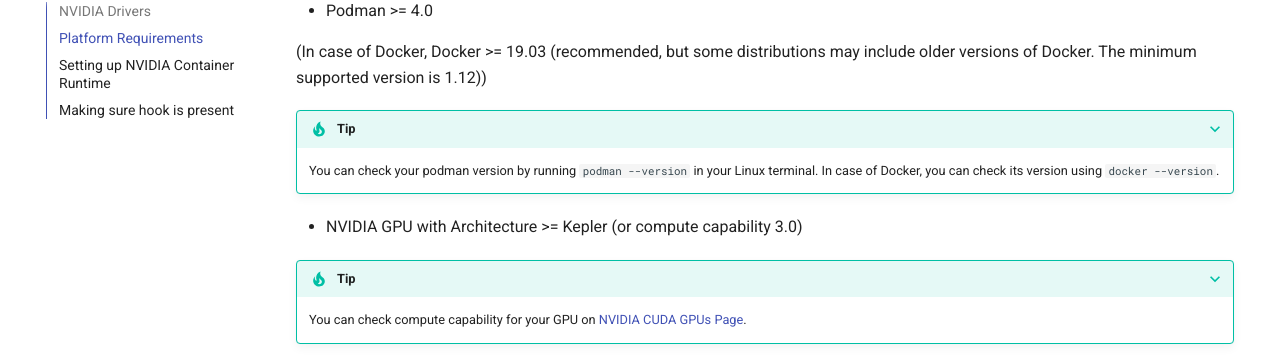
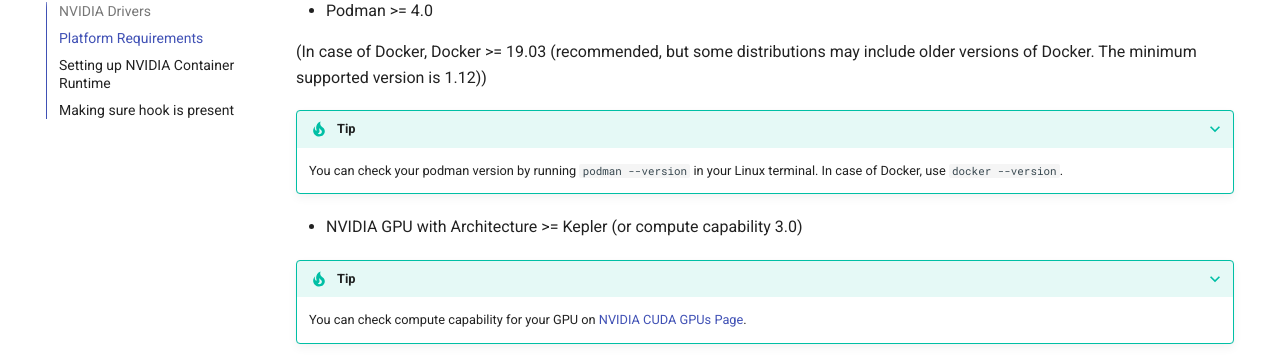
Before and after one commit to dkvc/podman-files, an MkDocs documentation site: the page built from docs/nvidia-installation/index.md, in a window 1280 px wide and 900 px high, scrolled down 517 px. Shown: the part 97-452 px from the top of the window. Built offline with MkDocs 1.6.1 and Material for MkDocs 9.7.7, drawn with Linux system fonts in a browser that asks for light colours; comment, search, counter and statistics services are not loaded.

Commit message:
Simplify Tip for Docker version

```diff
--- a/docs/nvidia-installation/index.md
+++ b/docs/nvidia-installation/index.md
@@ -14,7 +14,7 @@
 (In case of Docker, Docker >= 19.03 (recommended, but some distributions may include older versions of Docker. The minimum supported version is 1.12))
 ???+ tip
 
-    You can check your podman version by running `podman --version` in your Linux terminal. In case of Docker, you can check its version using `docker --version`.
+    You can check your podman version by running `podman --version` in your Linux terminal.  In case of Docker, use `docker --version`.
 
 - NVIDIA GPU with Architecture >= Kepler (or compute capability 3.0)
 ???+ tip
```
